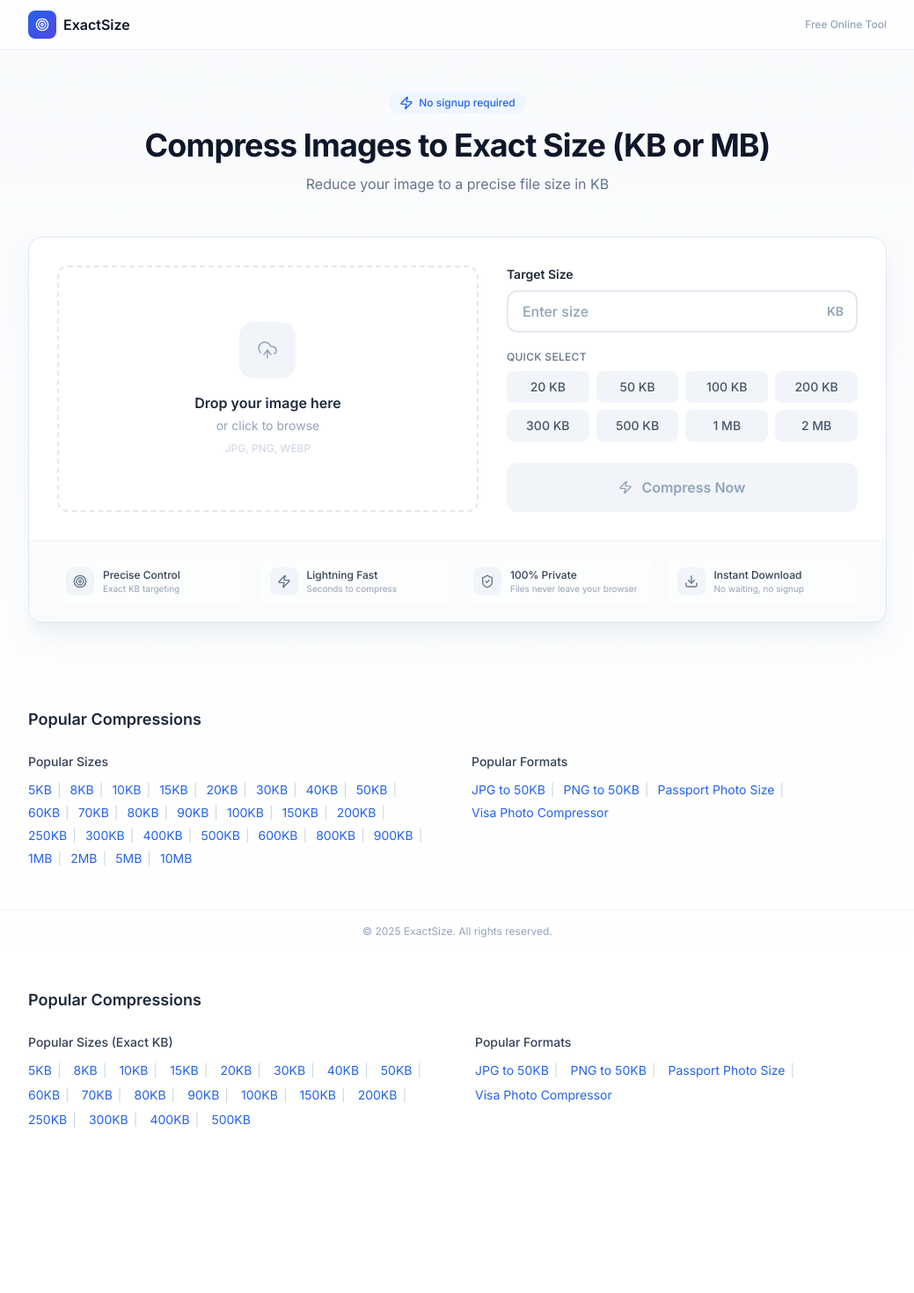
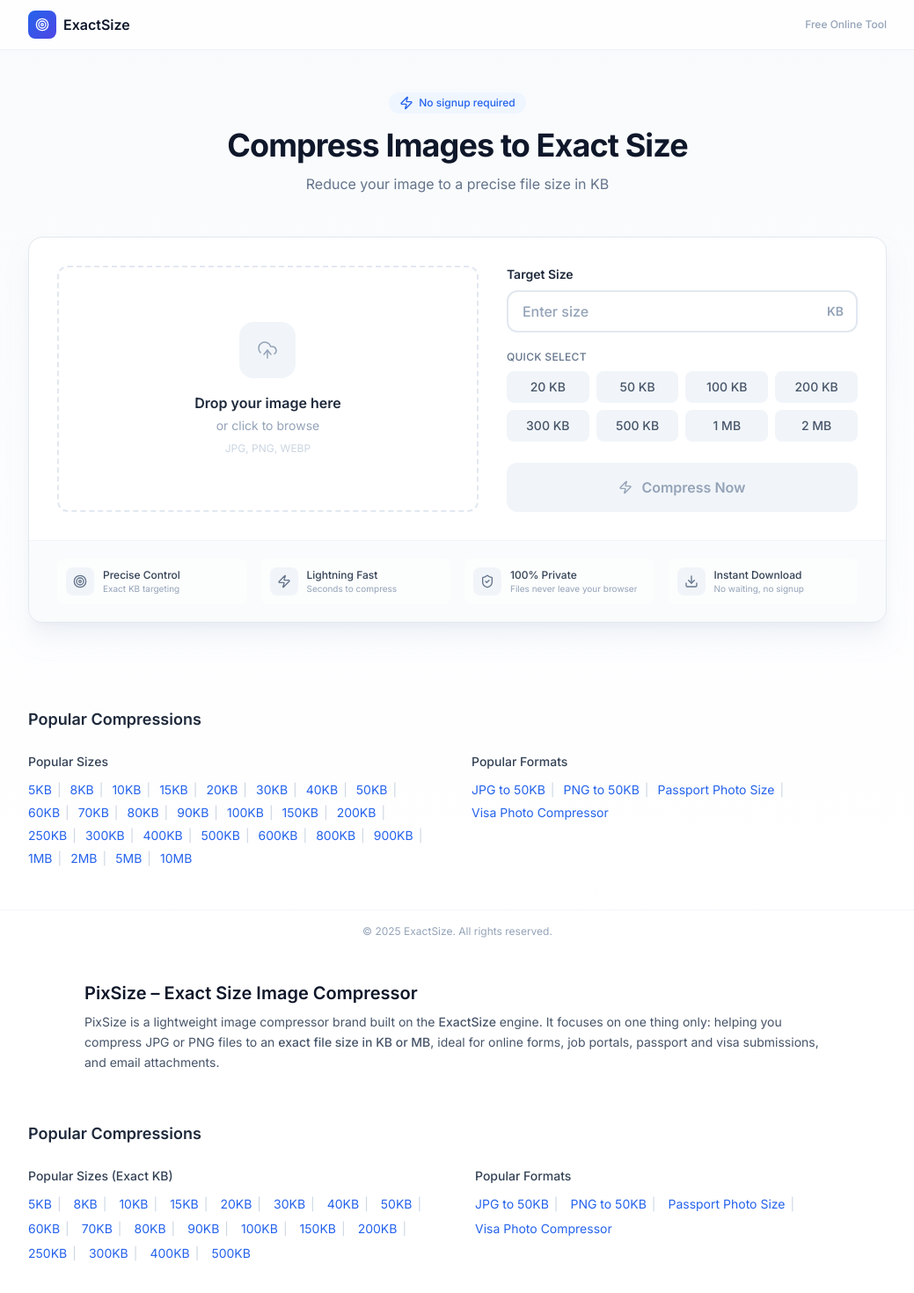
Before and after one commit to runpeng402/compression-picture, a Next.js app: page / in a window 1280 px wide. Shown: the top 1470 px of the page at 88% size, without its empty margins (120-1159 px from the left). Before the commit the page ends 1323 px from the top, so only its background shows below. Built offline with nearby package versions, Linux system fonts and the light colour scheme.

Commit message:
fix: the first page

```diff
--- a/app/page.tsx
+++ b/app/page.tsx
@@ -9,24 +9,24 @@
 );
 
 // -------------------------------
-// 首页 SEO Metadata（已切换为 PixSize 品牌 + Exact Size 功能）
+// 首页 SEO Metadata（加入 PixSize + ExactSize 品牌）
 // -------------------------------
 export const metadata: Metadata = {
-  title: "Compress Images to Exact Size (KB or MB) – PixSize",
+  title: "PixSize – Compress Images to Exact Size (KB or MB) | ExactSize Engine",
   description:
-    "PixSize is an online image compression tool that lets you compress images to an exact file size in KB or MB while preserving clarity. Perfect for forms, online submissions, passport photos, visa uploads, and email attachments.",
+    "PixSize is a free online image compressor powered by the ExactSize engine. Compress JPG or PNG to an exact size in KB or MB for forms, passport photos, visa uploads, and email attachments.",
   alternates: {
     canonical: "https://compresstokb.com",
   },
   openGraph: {
-    title: "PixSize – Exact Size Image Compression",
+    title: "PixSize – Compress Images to Exact Size (KB or MB)",
     description:
-      "Compress images to precise sizes such as 20KB, 50KB, 100KB or 200KB using PixSize. Fast, free, and 100% private — all processing happens in your browser.",
+      "Use PixSize, powered by the ExactSize engine, to reduce your images to an exact KB/MB size. Fast, private, and perfect for online submissions.",
     url: "https://compresstokb.com",
     type: "website",
     images: [
       {
-        url: "https://compresstokb.com/api/og?title=PixSize&subtitle=Exact+Size+Image+Compressor&size=Online+Tool",
+        url: "https://compresstokb.com/api/og?title=PixSize&subtitle=Exact+Size+Image+Compressor&size=Free+Online+Tool",
         width: 1200,
         height: 630,
       },
@@ -35,14 +35,14 @@
 };
 
 // -------------------------------
-// 自动生成紧凑的内链列表（保留不动，只是品牌 + 文案升级）
+// 自动生成紧凑的内链列表
 // -------------------------------
 const POPULAR_SIZES = SIZES_KB.filter((n) => n <= 500).slice(0, 20); // 取前 20 个
 
 const POPULAR_SIZE_LINKS = POPULAR_SIZES.map((size) => ({
   label: `${size}KB`,
   href: `/compress-to-${size}kb`,
-  title: `Compress image to ${size}KB with exact size control`,
+  title: `Compress image to ${size}KB`,
 }));
 
 const FORMATS = [
@@ -59,7 +59,7 @@
   const jsonLd = {
     "@context": "https://schema.org",
     "@type": "WebSite",
-    name: "PixSize – Exact Size Image Compression",
+    name: "PixSize – ExactSize Image Compressor",
     url: "https://compresstokb.com",
     potentialAction: {
       "@type": "SearchAction",
@@ -70,16 +70,31 @@
 
   return (
     <>
-      {/* JSON-LD（保留，加强网站实体信号） */}
+      {/* JSON-LD */}
       <script
         type="application/ld+json"
         dangerouslySetInnerHTML={{ __html: JSON.stringify(jsonLd) }}
       />
 
-      {/* 主工具组件：这里内部已经用 PixSize 品牌 + Exact Size 文案 */}
-      <ImageCompressorTool titleOverride="Compress Images to Exact Size (KB or MB)" />
+      {/* 主工具组件（顶部大工具区域） */}
+      <ImageCompressorTool titleOverride="Compress Images to Exact Size" />
 
-      {/* 内链区块（增强 SEO，保留原来的 Popular 区块） */}
+      {/* 品牌介绍区：PixSize + ExactSize */}
+      <section className="max-w-4xl mx-auto w-full px-4 sm:px-6 pt-8 pb-4">
+        <h1 className="text-xl font-semibold text-slate-900 mb-2">
+          PixSize – Exact Size Image Compressor
+        </h1>
+        <p className="text-sm text-slate-600 leading-relaxed">
+          PixSize is a lightweight image compressor brand built on the{" "}
+          <span className="font-medium">ExactSize</span> engine. It focuses on
+          one thing only: helping you compress JPG or PNG files to an{" "}
+          <span className="font-medium">exact file size in KB or MB</span>,
+          ideal for online forms, job portals, passport and visa submissions,
+          and email attachments.
+        </p>
+      </section>
+
+      {/* 内链区块（增强 SEO，只保留这一块，避免重复） */}
       <section className="max-w-5xl mx-auto w-full px-4 sm:px-6 py-10">
         <h2 className="text-lg font-semibold text-slate-800 mb-6">
           Popular Compressions
```
